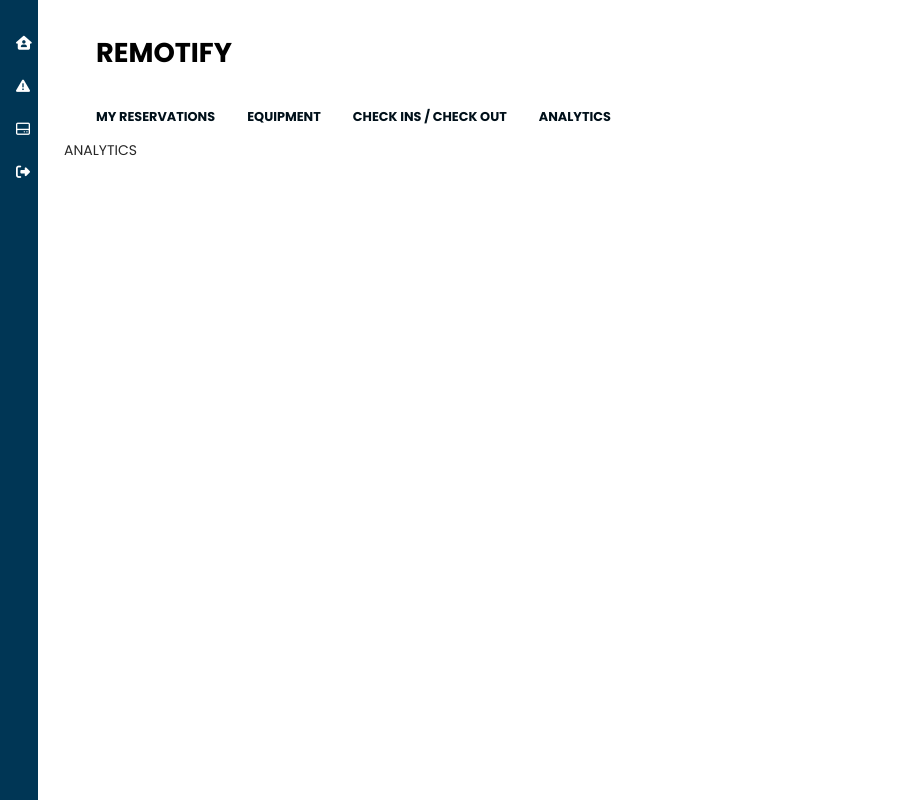
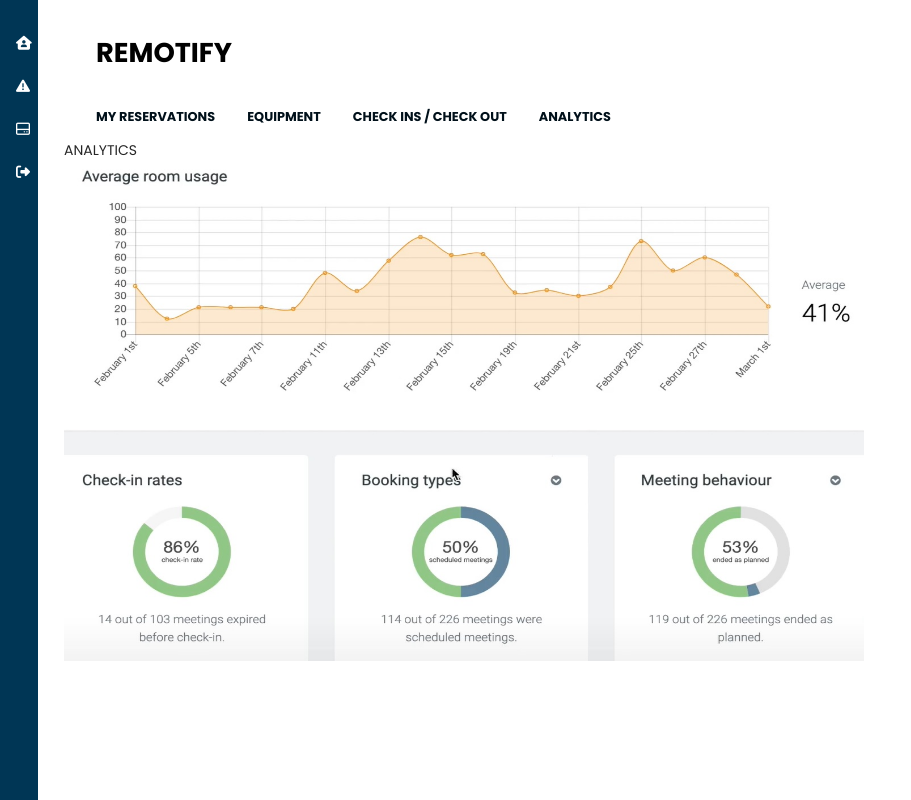
Before and after one commit to nickapic/Remotify, a React (Create React App) app: page /analytics in a window 1280 px wide. Shown: the whole page, without its empty margins (0-911 px from the left). Built offline with nearby package versions, Linux system fonts and the light colour scheme.

Commit message:
stats image

```diff
--- a/src/page/analytics.jsx
+++ b/src/page/analytics.jsx
@@ -1,5 +1,6 @@
 import React from 'react'
 import { Category } from '../components/categorymenu'
+import stats from './stats.jpg'
 
 export class AnalyticsPage extends React.Component {
 
@@ -9,6 +10,7 @@
             <div>
                 <Category />
                 <div>ANALYTICS</div>
+                <img height="500px" width="800px" src={ stats} alt="stats" />
             </div>
         )
     }
```
Also changed, not shown: src/page/stats.jpg (added).
